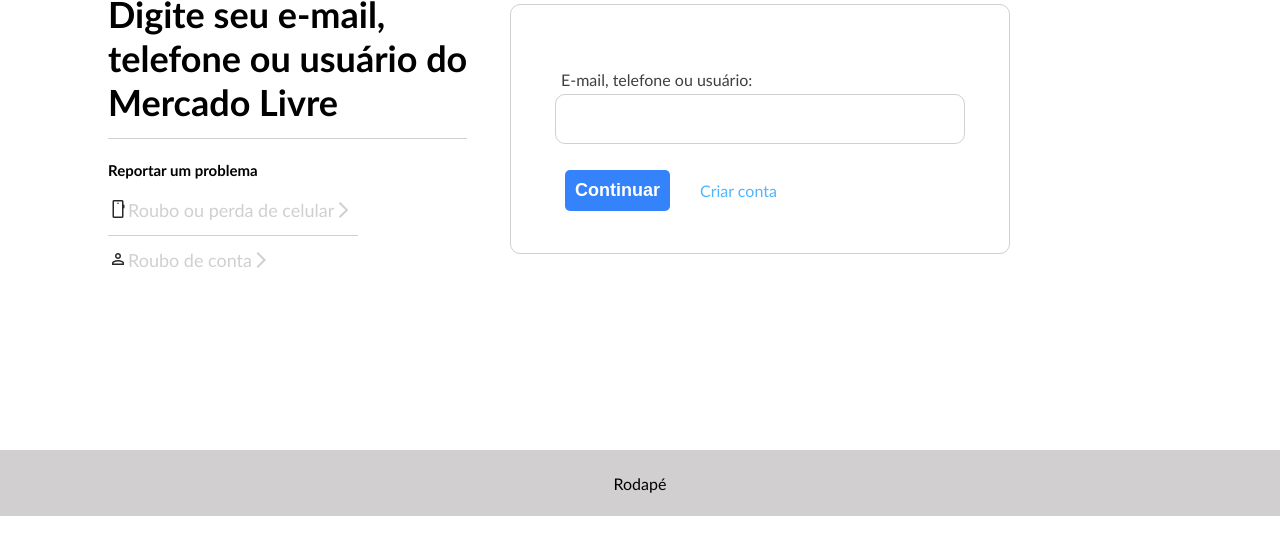
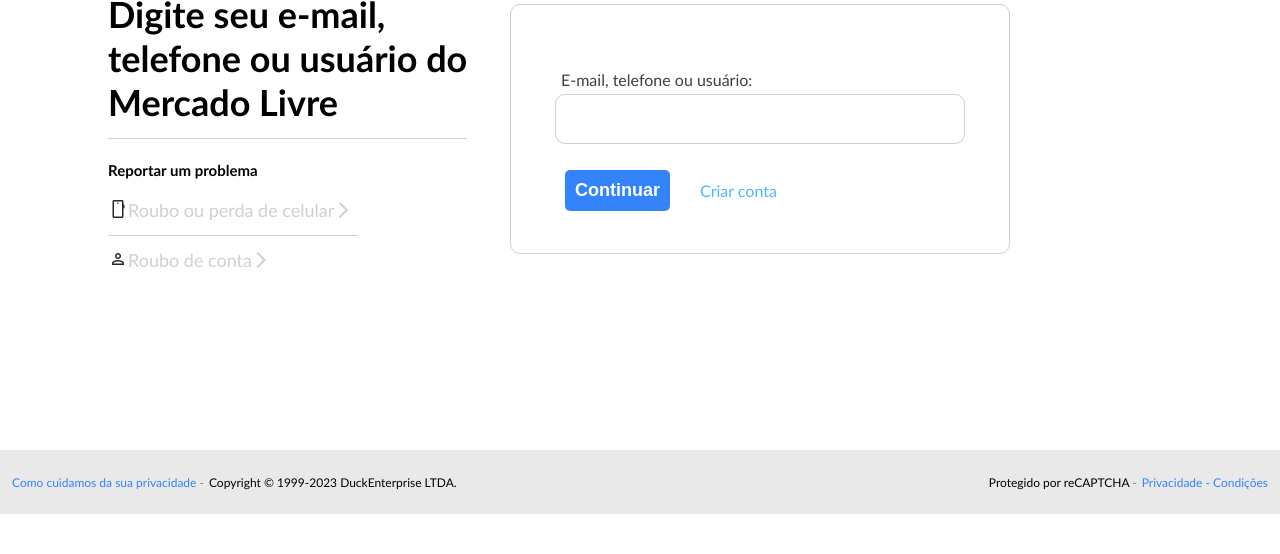
Before and after one commit to NoahSec/mercado-livre-api, a plain HTML site: page frontend/src/login.html in a window 1280 px wide. Shown: the part 116-670 px from the top of the page. Drawn offline with nearby package versions, Linux system fonts and the light colour scheme.

Commit message:
Ready login screen

```diff
--- a/frontend/src/login.css
+++ b/frontend/src/login.css
@@ -18,7 +18,7 @@
     height: 56px;
 }
 
-.header img{
+.header  img{
     margin-left: 75px;
     width: 170px;
     height: 170px;
@@ -46,7 +46,7 @@
     border-radius: 10px;
 }
 
-form {
+form{
     text-align: left;
 }
 
@@ -110,18 +110,18 @@
     font-size:18px;
 }
 
-.aside > .line-botton{
+.aside .line-botton{
     border-bottom: 1px solid #d1cfcf;
     padding: 7px;
 }
 
-.aside > .line-botton-2{
+.aside .line-botton-2{
     border-bottom: 1px solid #d1cfcf;
     padding: 7px;
     width: 250px;
 }
 
-.aside > .roubo-conta{
+.aside .roubo-conta{
     text-align: left;
     margin-top: 13px;
 }
@@ -163,11 +163,24 @@
 .footer{
     position: absolute;
     display: flex;
+    justify-content:space-between;
     align-items: center;
-    background-color: #d1cfcf;
-    height: 66px;
+    background-color: #e9e9e9;
+    height: 64px;
     width: 100%;
-    align-items: center;
-    justify-content: center;
     margin-top:35.4rem;
+    font-size: 12px;
+    padding: 12px;
 }
+
+.footer a{
+    text-decoration: none;
+    color: #3483fa;
+}
+
+.footer-start a + span::before,
+.footer-end span + a::before {
+  content: "-";
+  margin-right: 5px; /* Ajuste a margem conforme necessário */
+  color:#868484;
+}
--- a/frontend/src/login.html
+++ b/frontend/src/login.html
@@ -43,7 +43,15 @@
         </div>
     </div>
     <div class="footer">
-        <span>Rodapé</span>
+        <div class="footer-start">
+            <a href="#">Como cuidamos da sua privacidade</a>
+            <span>Copyright © 1999-2023 DuckEnterprise LTDA.</span>
+        </div>
+        <div class="footer-end">
+            <span>Protegido por reCAPTCHA</span>
+            <a href="#">Privacidade -</a>
+            <a href="#">Condições</a>
+        </div>
     </div>
     <div class="main">
         <div class="login">
```
